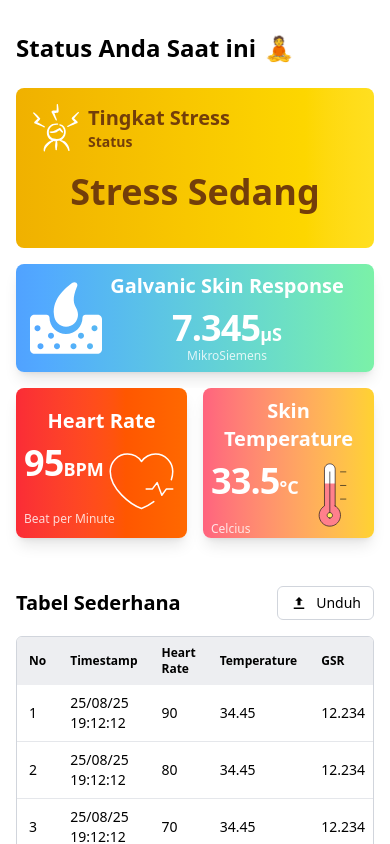
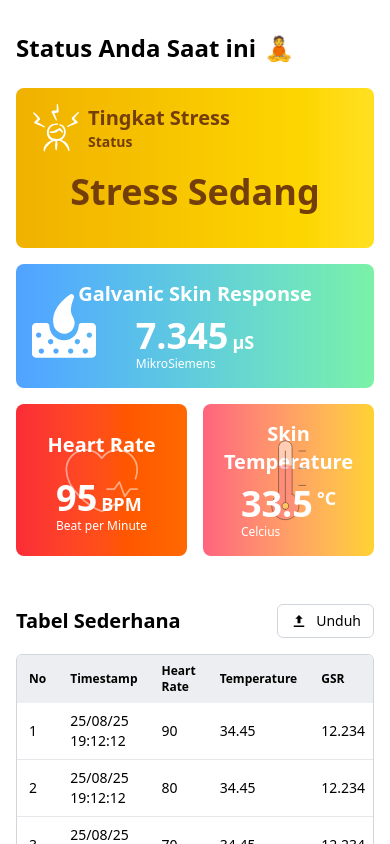
Before and after one commit to raflyamtiar/skripsi-stress-detection-iot, a React (Vite) app: page / in a window 390 px wide. Shown: the top 844 px of the page. Built offline with nearby package versions, Linux system fonts and the light colour scheme; the HTML template or start-up script is replaced by a standard one.

Commit message:
style: fix layout mobile and desktop responsive

```diff
--- a/src/components/SensorCard.jsx
+++ b/src/components/SensorCard.jsx
@@ -8,35 +8,53 @@
   bgColor = "bg-gradient-to-r from-blue-500 to-blue-300",
 }) {
   return (
-    <div className={`rounded-lg ${bgColor} p-2 shadow-lg flex w-full justify-center items-center ${!isGSR && "min-h-[150px] md:h-full"}`}>
-      <div className="relative flex justify-center items-center w-full object-center obejct-cover gap-4">
-        {isGSR && (
-          <figure
-            className={"absolute left-3 flex scale-[1.2] items-center justify-center"}
-          >
+    <div className={`${bgColor} relative flex flex-col p-4 rounded-lg w-full text-white gap-2 ${isGSR ? "min-h-0" : "min-h-full"}`}>
+      {/* Versi Ikon di belakang absolue tengah */}
+      {!isGSR && (
+        <figure className="flex absolute justify-center items-center top-1/2 left-1/2 transform -translate-x-1/2 -translate-y-1/2 md:hidden opacity-50">
+          {icon}
+        </figure>
+      )}
+
+      {isGSR && (
+        <figure className="flex h-16 w-16 absolute justify-center items-center top-1/2 left-4 transform -translate-y-1/2 md:hidden">
+          {icon}
+        </figure>
+      )}
+
+      {/* Header */}
+      <div className="flex gap-5 items-center">
+        {/* icon */}
+        <figure className="relative w-12 h-12 hidden md:flex">
+          {icon}
+        </figure>
+
+        <div className={`flex flex-col items-center md:items-center w-full justify-center ${isGSR ? "min-h-0" : "min-h-[50px] md:min-h-0"}`}>
+          <h2 className="flex text-xl font-bold md:self-start text-center md:text-left">
+            {title}
+          </h2>
+        </div>
+      </div>
+
+      {/* Value */}
+      <div className="relative flex items-start self-center justify-center gap-1 w-fit flex-1">
+        <div className="flex flex-col">
+          {/* Value and unit */}
+          <div className={`flex gap-1 ${subtitle === 'Celcius' ? "items-start" : "items-end"}`}>
+            <p className="flex text-4xl font-extrabold md:font-bold">{value}</p>
+            <p className="flex text-lg items-end h-full font-extrabold md:font-bold">{unit}</p>
+          </div>
+
+          {/* Subtitle */}
+          <p className="flex text-xs md:text-sm font-normal">{subtitle}</p>
+        </div>
+
+      {/* Versi Icon di samping kanan */}
+        {/* {!isGSR && (
+          <figure className="flex justify-center items-center md:hidden w-auto h-16 self-center">
             {icon}
           </figure>
-        )}
-
-        <div
-          className={`flex w-full flex-col max-w-2xl flex-1 ${
-            isGSR && "items-center ml-16"
-          }`}
-        >
-          <h3 className="font-semibold text-white text-xl mb-2 text-center">{title}</h3>
-          <div className="flex">
-            <div className="flex flex-col">
-              <div className="relative">
-                <span className="text-4xl font-extrabold tracking-tight text-white">
-                  {value}
-                </span>
-                <span className="text-lg font-semibold text-white">{unit}</span>
-              </div>
-              <p className={`text-xs text-white/80 text-center ${!isGSR && "absolute -bottom-2 "}`}>{subtitle}</p>
-            </div>
-            {!isGSR && <figure className={`flex w-fit h-fit`}>{icon}</figure>}
-          </div>
-        </div>
+        )} */}
       </div>
     </div>
   );
--- a/src/pages/Dashboard.jsx
+++ b/src/pages/Dashboard.jsx
@@ -81,8 +81,7 @@
                 <img
                   src="/images/gsr.svg"
                   alt="Galvanic Skin Response"
-                  width={60}
-                  height={60}
+                  className="w-full h-full object-cover"
                 />
               }
               value={sample.gsr.toFixed(3)}
@@ -93,8 +92,8 @@
           </div>
 
           {/* HR dan Temp */}
-          <div className="flex flex-row w-full gap-4 h-full bg-white">
-            <div className="flex justify-center items-center w-full h-full">
+          <div className="flex flex-row w-full gap-4 h-full">
+            <div className="flex justify-center items-center w-full min-h-full">
               <SensorCard
                 title="Heart Rate"
                 bgColor="bg-gradient-to-r from-red-500 to-orange-500"
@@ -102,8 +101,7 @@
                   <img
                     src="/images/hr.svg"
                     alt="Heart Rate"
-                    width={80}
-                    height={80}
+                    className="w-full h-full object-cover"
                   />
                 }
                 value={sample.hr}
@@ -112,7 +110,7 @@
               />
             </div>
 
-            <div className="flex justify-center items-center w-full">
+            <div className="flex justify-center items-center w-full h-full">
               <SensorCard
                 title="Skin Temperature"
                 bgColor="bg-gradient-to-r from-rose-400 to-amber-300"
@@ -120,8 +118,7 @@
                   <img
                     src="/images/temp.svg"
                     alt="Skin Temperature "
-                    width={80}
-                    height={80}
+                    className="w-full h-full object-cover"
                   />
                 }
                 value={sample.temp}
```
